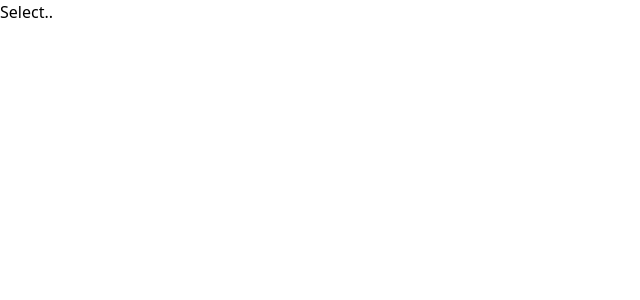
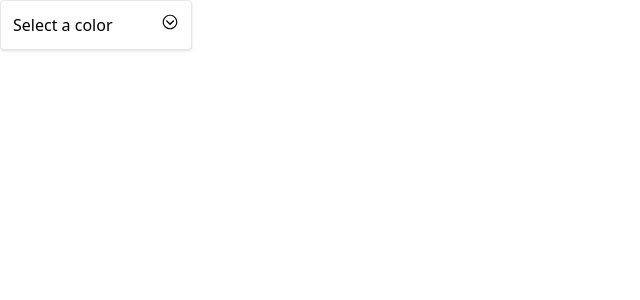
Before and after one commit to SakshiRai01/JSX-Bits, a React (Create React App) app: page / in a window 1280 px wide. Shown: the top 300 px of the page, without its empty margins (0-640 px from the left). Built offline with nearby package versions, Linux system fonts and the light colour scheme.

Commit message:
styling Tailwind CSS and react-icons

```diff
--- a/src/components/Dropdown.js
+++ b/src/components/Dropdown.js
@@ -1,4 +1,5 @@
 import { useState } from 'react';
+import { IoIosArrowDropdown } from "react-icons/io";
 
 function Dropdown({ options , selection , onSelect }) {
     const [isOpen, setIsOpen] = useState(false);
@@ -13,20 +14,27 @@
     }
 
     const renderedOptions = options.map((option) => {
-        return <div onClick={() => handleOptionClick(option)} key={option.value}>
+        return <div className="hover:bg-sky-100 rounded cursor-pointer p-1" onClick={() => handleOptionClick(option)} key={option.value}>
             {option.label}
         </div>
     });
 
-    let content = 'Select..';
+    let content = 'Select a color';
     if (selection)
     {
         content = selection.label;
     }
 
-    return <div>
-        <div onClick={handleClick}>{content}</div>
-        {isOpen && <div>{renderedOptions}</div>}
+    return <div className="w-48 relative">
+        <div className="flex justify-between items-centre cursor-pointer border rounded p-3 shadow bg-white w-full"
+            onClick={handleClick}>
+            {content}
+            <IoIosArrowDropdown className="text-lg" />
+        </div>
+
+        {isOpen && <div className='absolute top-full border rounded p-3 shadow bg-white w-full'>{renderedOptions}
+        </div>}
+
     </div>
 }
 
```
